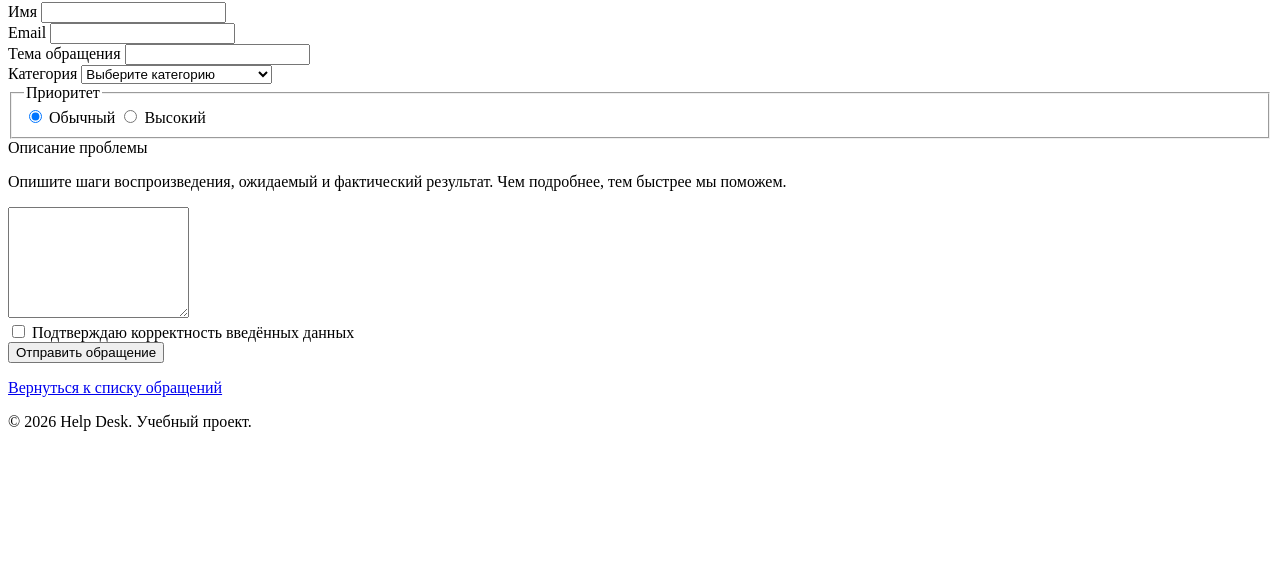
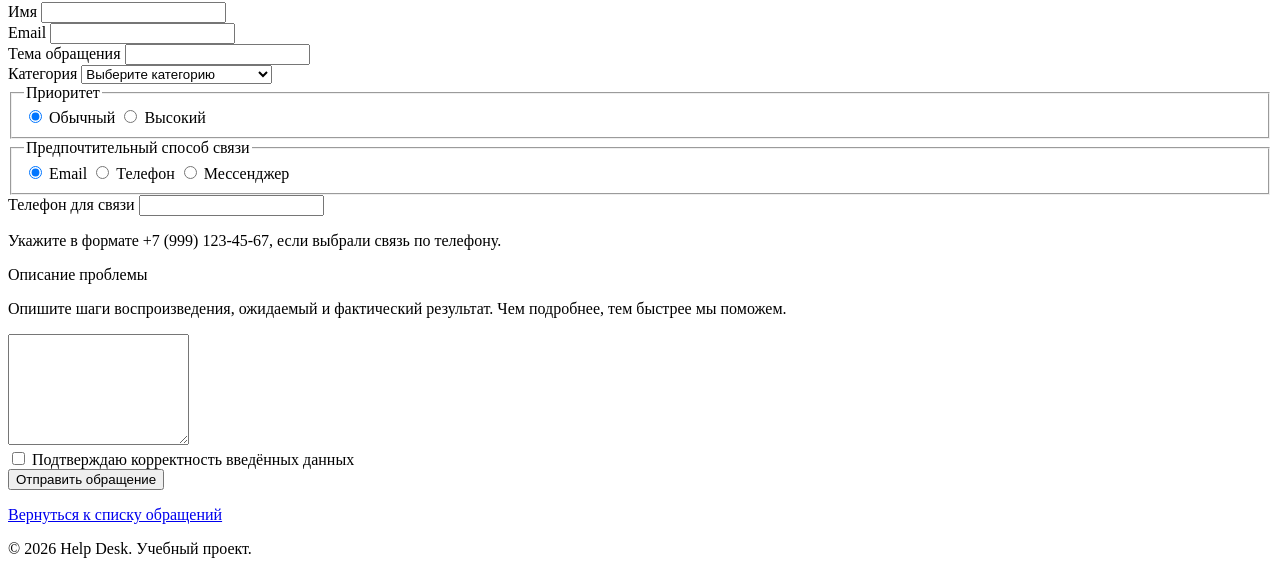
Before and after one commit to koshak10300/CampusFlow, a plain HTML site: page semantic-html/create-ticket.html in a window 1280 px wide. Shown: the part 278-852 px from the top of the page. Before the commit the page ends 800 px from the top, so only its background shows below. Drawn offline with Linux system fonts and the light colour scheme.

Commit message:
расширение формы

```diff
--- a/semantic-html/create-ticket.html
+++ b/semantic-html/create-ticket.html
@@ -19,7 +19,7 @@
     </nav>
 </header>
 
-<!-- ПУНКТ 1: Breadcrumb -->
+<!-- Breadcrumb (продвинутый уровень) -->
 <nav aria-label="Хлебные крошки">
     <ol>
         <li><a href="index.html">Главная</a></li>
@@ -65,7 +65,38 @@
             <label><input type="radio" name="priority" value="high"> Высокий</label>
         </fieldset>
 
-        <!-- ПУНКТ 3: Подсказка через aria-describedby, видимый текст -->
+        <!-- ЗАДАНИЕ 2: Группа «Предпочтительный способ связи» -->
+        <fieldset>
+            <legend>Предпочтительный способ связи</legend>
+
+            <label>
+                <input type="radio" name="contactMethod" value="email" checked>
+                Email
+            </label>
+
+            <label>
+                <input type="radio" name="contactMethod" value="phone">
+                Телефон
+            </label>
+
+            <label>
+                <input type="radio" name="contactMethod" value="messenger">
+                Мессенджер
+            </label>
+        </fieldset>
+
+        <!-- Поле «Телефон» показывается всегда, но свяжем его с подсказкой -->
+        <div>
+            <label for="phone">Телефон для связи</label>
+            <input id="phone" name="phone"
+                   type="tel" autocomplete="tel"
+                   aria-describedby="phone-hint">
+            <p id="phone-hint">
+                Укажите в формате +7 (999) 123-45-67, если выбрали связь по телефону.
+            </p>
+        </div>
+
+        <!-- Подсказка к описанию через aria-describedby -->
         <div>
             <label for="description">Описание проблемы</label>
             <p id="description-hint">
```
